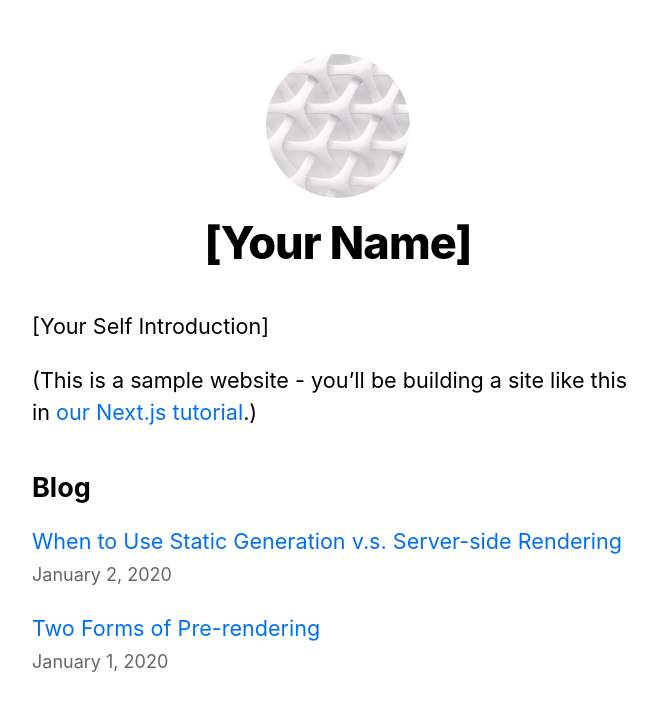
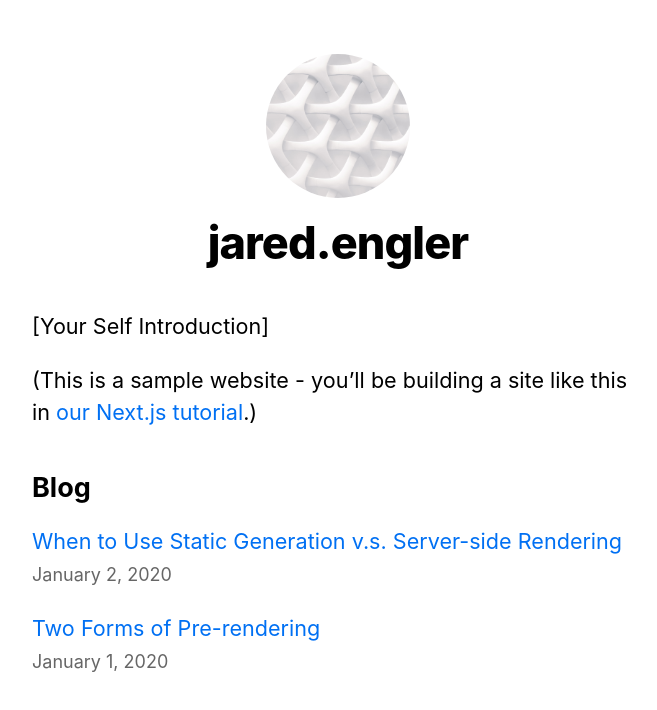
Before and after one commit to lagooned/blog, a Next.js app: page /blog/ in a window 1280 px wide. Shown: the top 710 px of the page, without its empty margins (302-959 px from the left). Built offline with nearby package versions, Linux system fonts and the light colour scheme.

Commit message:
add name and title based off name to homepage

```diff
--- a/components/layout.js
+++ b/components/layout.js
@@ -3,8 +3,8 @@ import styles from './layout.module.css'
 import utilStyles from '../styles/utils.module.css'
 import Link from 'next/link'
 
-const name = '[Your Name]'
-export const siteTitle = 'Next.js Sample Website'
+const name = 'jared.engler'
+export const siteTitle = `${name}.blog`
 
 export default function Layout({ children, home }) {
   return (
```
